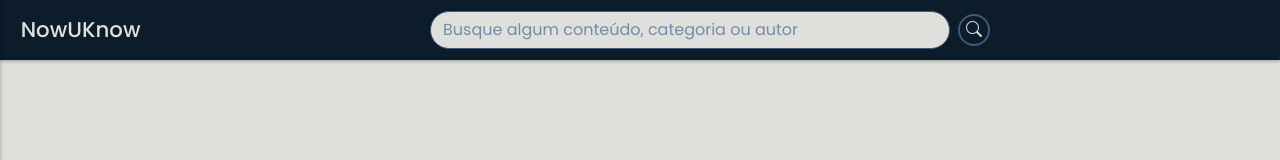
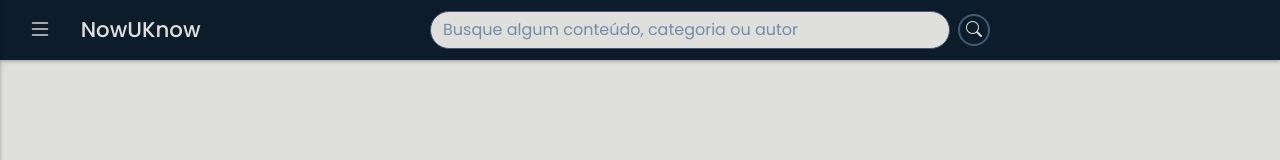
Before and after one commit to caiomunicelli/NowUKnow, a React (Vite) app in the folder client/: page / in a window 1280 px wide. Shown: the top 160 px of the page. Built offline with nearby package versions, Linux system fonts and the light colour scheme; no server answers.

Commit message:
Sidebar dinamica pt2

```diff
--- a/client/src/App.jsx
+++ b/client/src/App.jsx
@@ -31,9 +31,7 @@ function App() {
         <div className="nowuknow-app">
           <Navbar />
           <main className="nowuknow-main">
-            <div className="nowuknow-left-container">
-              <Sidebar />
-            </div>
+            <div className="nowuknow-left-container"></div>
             <div className="nowuknow-middle-container">
               <Routes>
                 <Route path="*" element={<Navigate to="/" />} />
--- a/client/src/components/Navbar.jsx
+++ b/client/src/components/Navbar.jsx
@@ -46,6 +46,9 @@ function Navbar() {
     <header className="nowuknow-header">
       <nav className="nowuknow-navbar">
         <div className="nowuknow-navbar-left">
+          <button onClick={toggleSidebar} className="nowuknow-menu-btn">
+            <i className="bi bi-list"></i>
+          </button>
           <Link className="nowuknow-brand" to="/">
             NowUKnow
           </Link>
@@ -100,6 +103,7 @@ function Navbar() {
             <Login onClose={() => setIsLoginMenuOpen(false)} />
           )}
         </div>
+        <Sidebar isOpen={isSidebarOpen} toggleSidebar={toggleSidebar} />
       </nav>
     </header>
   );
```
